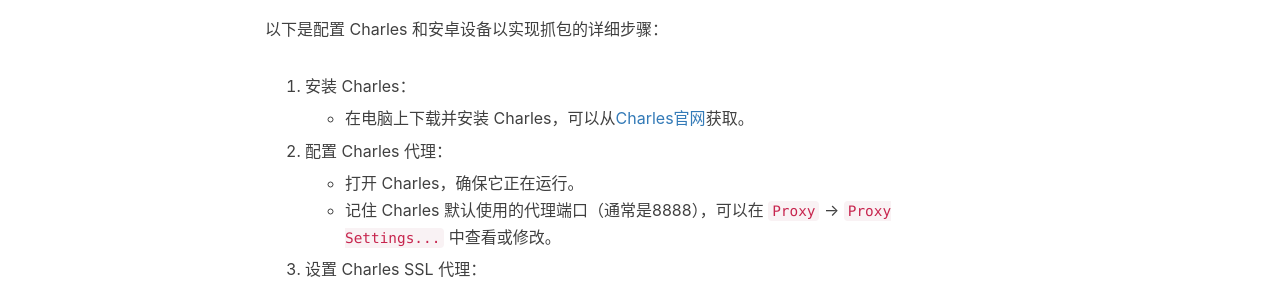
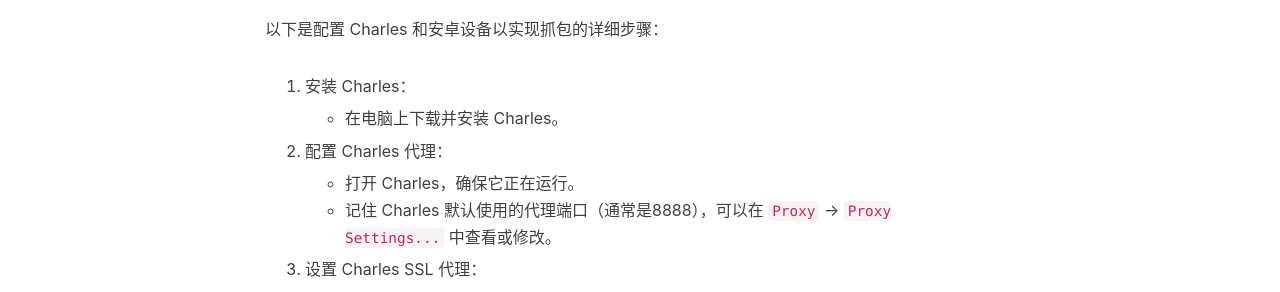
Before and after one commit to minggaowang/minggaowang.github.io, a Jekyll site: the page built from _posts/2025-02-26-详细步骤Charles和安卓设备以实现抓包.MD, in a window 1280 px wide. Shown: the part 517-809 px from the top of the page. Built offline with Jekyll 4.4.1, drawn with Linux system fonts in a browser that asks for light colours; nearby versions of some CDN libraries; our own code applies the rules of GitHub Pages for plain Markdown files; comment, search, counter and statistics services are not loaded.

Commit message:
详细步骤配置Charles和安卓设备以实现抓包3

```diff
--- a/_posts/2025-02-26-详细步骤Charles和安卓设备以实现抓包.MD
+++ b/_posts/2025-02-26-详细步骤Charles和安卓设备以实现抓包.MD
@@ -2,7 +2,7 @@
 
 1. 安装 Charles：
 
-   - 在电脑上下载并安装 Charles，可以从[Charles官网](https://www.charlesproxy.com/)获取。
+   - 在电脑上下载并安装 Charles。
 2. 配置 Charles 代理：
 
    - 打开 Charles，确保它正在运行。
```
